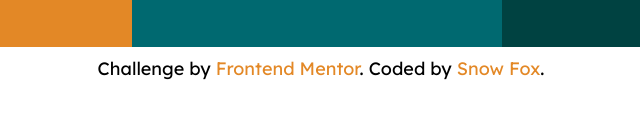
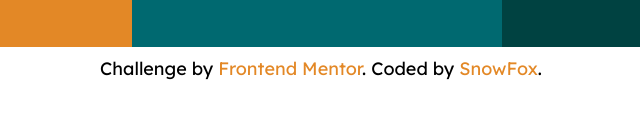
Before and after one commit to ISnowFoxI/FEMentorSecondChallange, a plain HTML site: page index.html in a window 1280 px wide. Shown: the part 577-696 px from the top of the page, 319-959 px from the left. Drawn offline with Linux system fonts and the light colour scheme.

Commit message:
Update index.html

```diff
--- a/index.html
+++ b/index.html
@@ -47,7 +47,7 @@
 
   <footer class="attribution">
     Challenge by <a href="https://www.frontendmentor.io?ref=challenge" target="_blank">Frontend Mentor</a>.
-    Coded by <a href="https://www.frontendmentor.io/profile/ISnowFoxI">Snow Fox</a>.
+    Coded by <a href="https://www.frontendmentor.io/profile/ISnowFoxI">SnowFox</a>.
   </footer>
 </body>
 </html>
```
